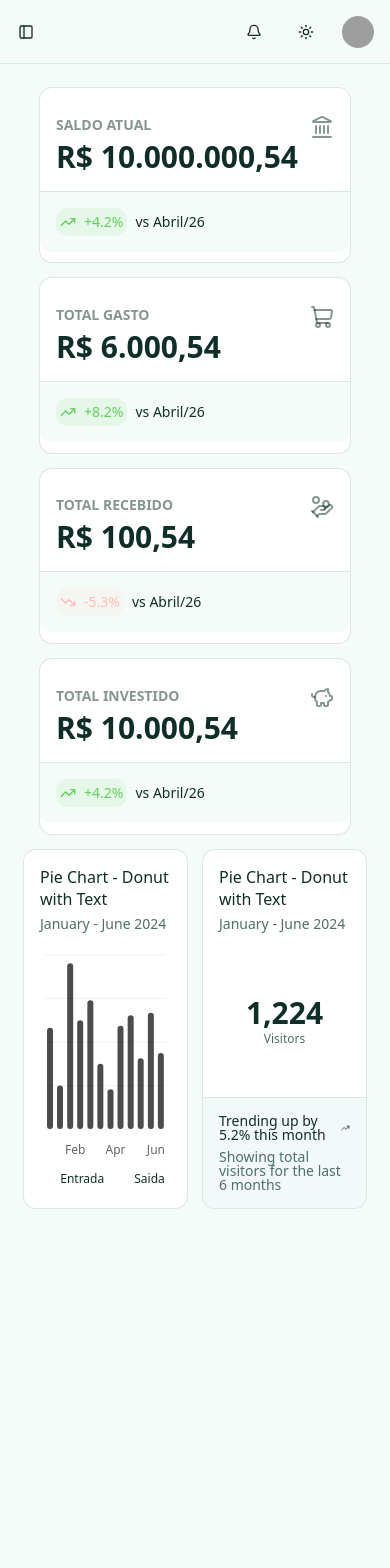
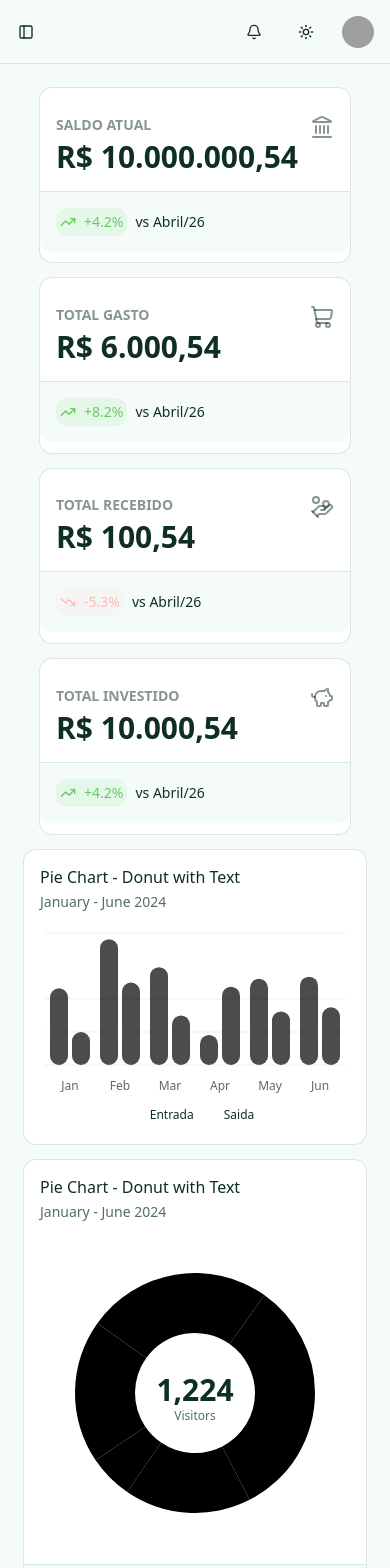
Before and after one commit to yolmat/LhamoneyApp, a Next.js app: page /dashboard in a window 390 px wide. Shown: the top 1568 px of the page. Before the commit the page ends 1232 px from the top, so only its background shows below. Built offline with nearby package versions, Linux system fonts and the light colour scheme; grey boxes are pictures that could not be loaded.

Commit message:
responsive charts

```diff
--- a/app/dashboard/page.jsx
+++ b/app/dashboard/page.jsx
@@ -39,7 +39,7 @@
           year={26}
         />
       </div>
-      <div className="grid grid-cols-2 gap-4">
+      <div className="grid lg:grid-cols-1 2xl:grid-cols-2 gap-4">
         <BarsChartDashboard />
         <RadicalChartDashboard />
       </div>
```
